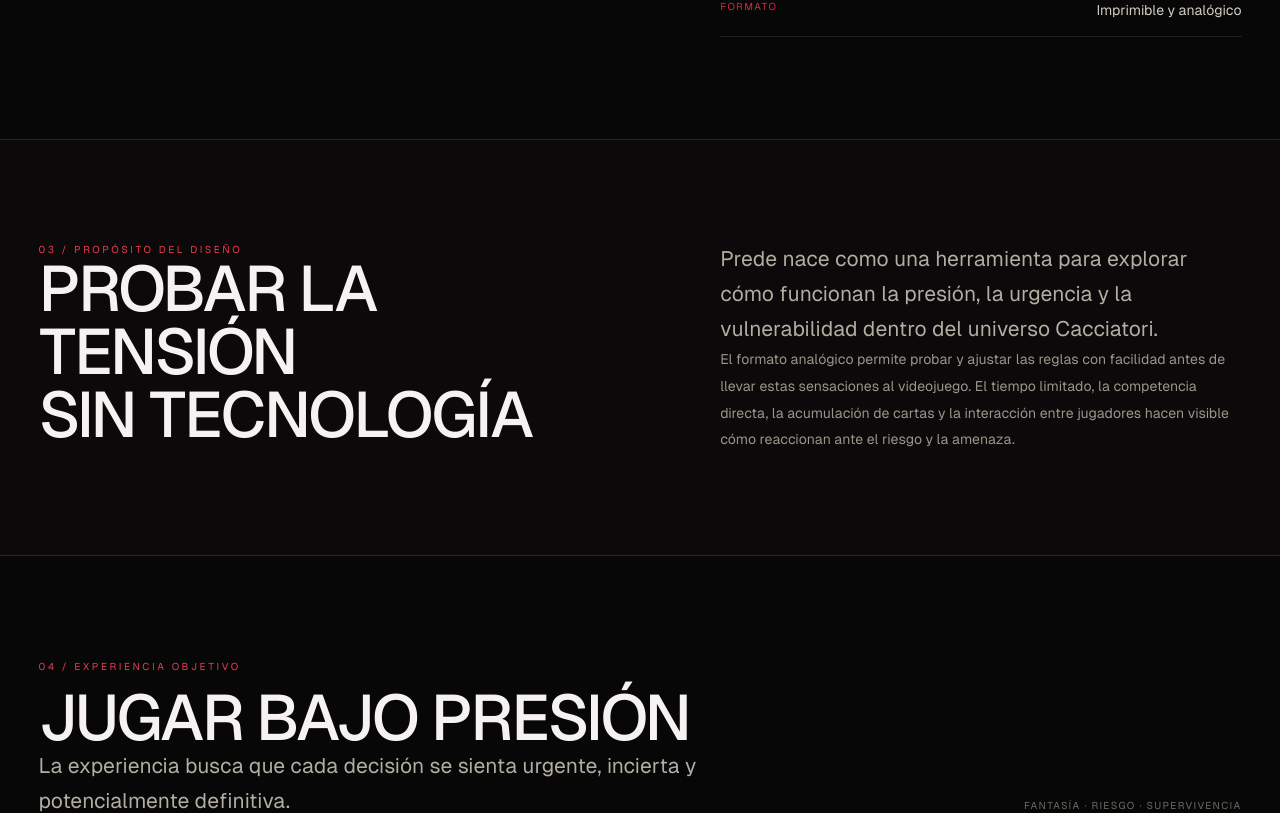
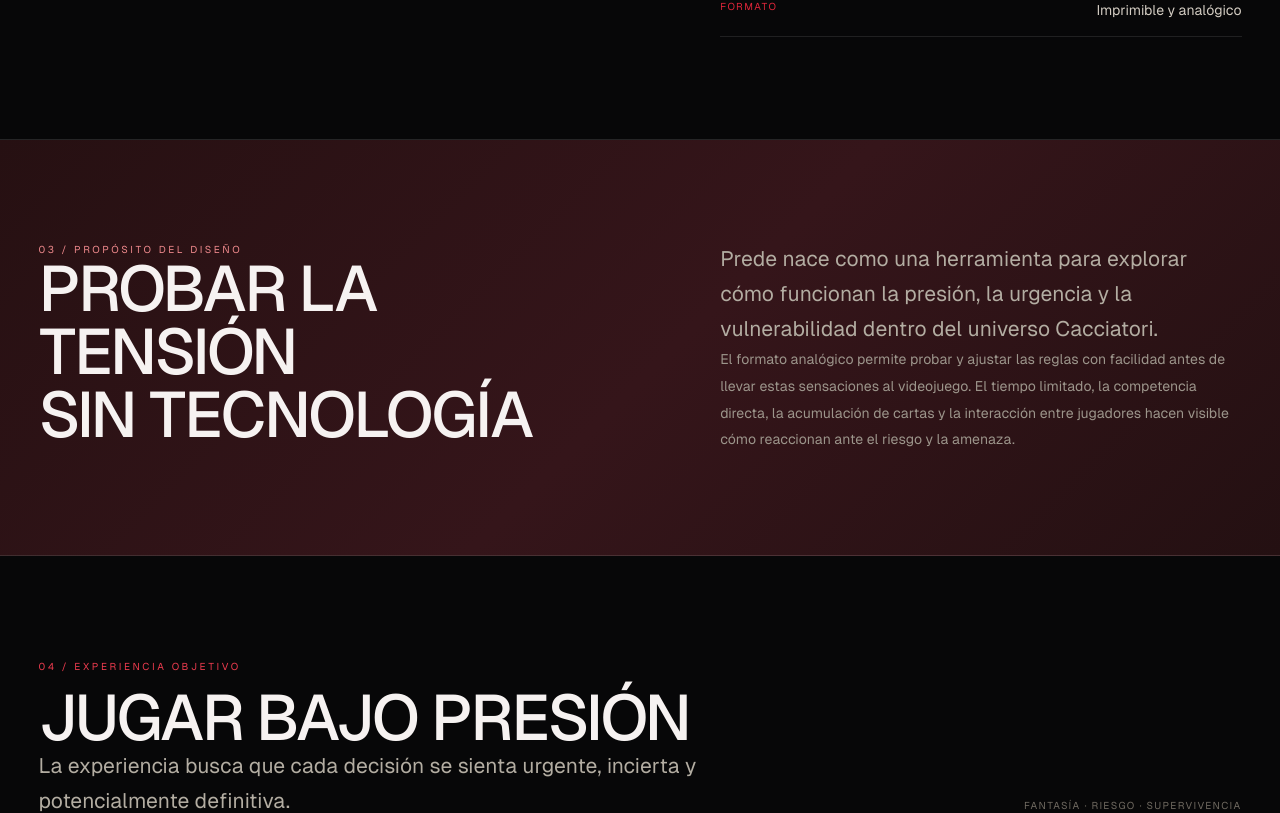
Before and after one commit to ssofiamc/YomiStudio, a Next.js app: page /cacciatori/juego-de-mesa in a window 1280 px wide. Shown: the part 1295-2108 px from the top of the page. Built offline with nearby package versions, Linux system fonts and the light colour scheme.

Commit message:
Actualización del producto del juego de mesa

```diff
--- a/src/app/cacciatori/cacciatori.css
+++ b/src/app/cacciatori/cacciatori.css
@@ -141,9 +141,9 @@
 .cac-info-table p { margin: 0; color: #9b9388; line-height: 1.7; }
 .cac-section--dark { background: #0b0909; }
 .cac-game-board-hero { position: relative; min-height: min(820px, calc(100vh - 72px)); display: flex; align-items: flex-end; overflow: hidden; border-bottom: 1px solid var(--cac-line); isolation: isolate; }
-.cac-game-board-hero__image { z-index: -2; object-fit: cover; object-position: center; filter: saturate(.8); }
-.cac-game-board-hero__veil { position: absolute; z-index: -1; inset: 0; background: linear-gradient(90deg, rgba(0,0,0,.92), rgba(0,0,0,.32) 72%), linear-gradient(0deg, #050505, transparent 46%); }
-.cac-game-board-hero__content { padding: clamp(70px, 11vw, 150px) 0 90px; }
+.cac-game-board-hero__image { z-index: 0; object-fit: cover; object-position: center; filter: saturate(.8); }
+.cac-game-board-hero__veil { position: absolute; z-index: 1; inset: 0; background: linear-gradient(90deg, rgba(0,0,0,.92), rgba(0,0,0,.32) 72%), linear-gradient(0deg, #050505, transparent 46%); }
+.cac-game-board-hero__content { position: relative; z-index: 2; padding: clamp(70px, 11vw, 150px) 0 90px; }
 .cac-game-board-hero__content .cac-h1 { margin: 18px 0 24px; }
 .cac-experience-grid { display: grid; grid-template-columns: repeat(3, minmax(0, 1fr)); gap: 12px; }
 .cac-experience-item { display: flex; align-items: baseline; gap: 16px; padding: 21px; border: 1px solid var(--cac-line); background: #120a0a; }
--- a/src/app/cacciatori/juego-de-mesa/page.tsx
+++ b/src/app/cacciatori/juego-de-mesa/page.tsx
@@ -43,7 +43,7 @@ export default function BoardGamePage() {
         </div>
       </section>
 
-      <section className="cac-section cac-section--dark">
+      <section className="cac-section cac-section--dark cac-game-data-section">
         <div className="cac-container cac-game-intro">
           <div>
             <p className="cac-eyebrow">03 / PROPÓSITO DEL DISEÑO</p>
```
